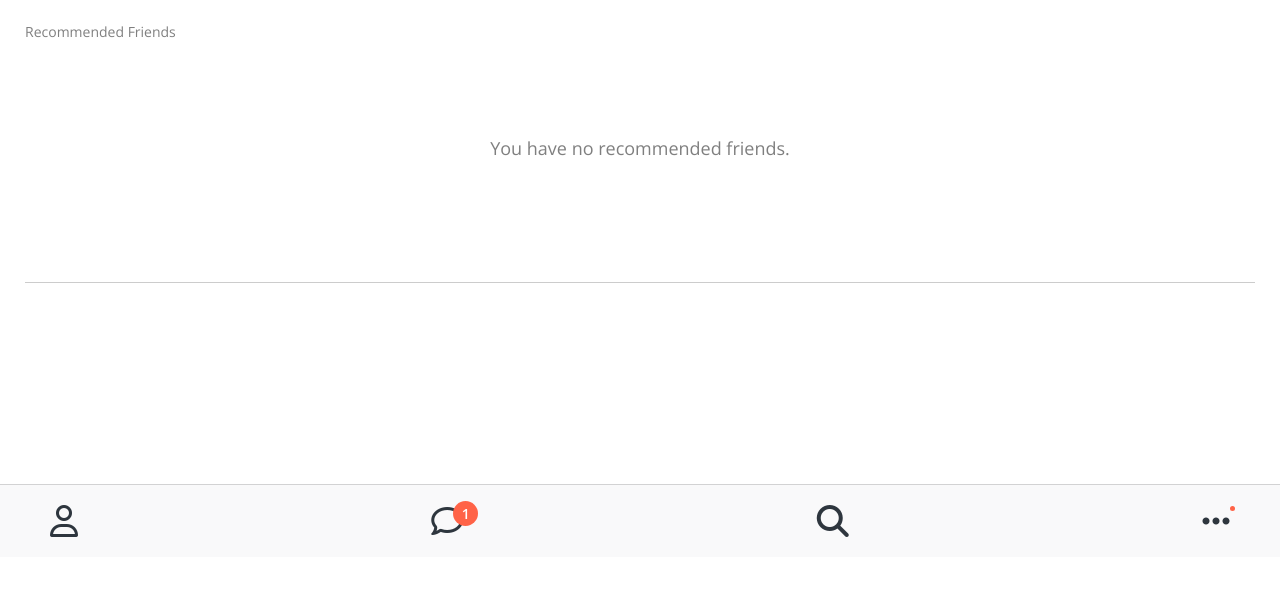
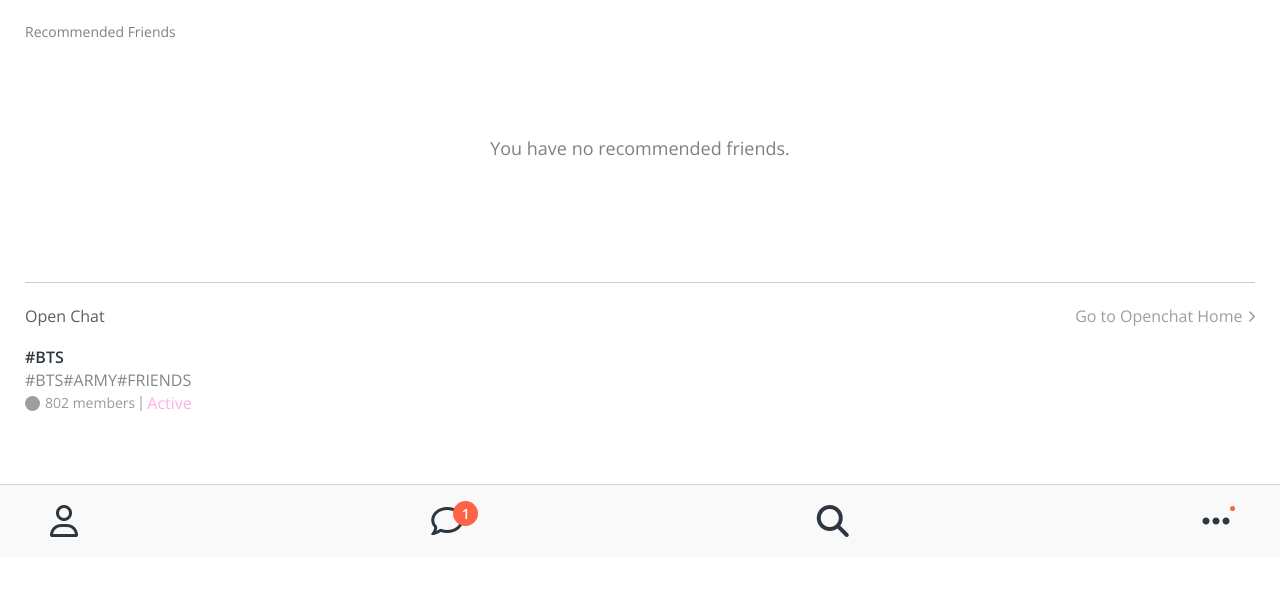
Before and after one commit to seunghyeokleeme/kokoa-talk, a web app: file find.html in a window 1280 px wide. Shown: the part 243-853 px from the top of the page. Run offline with its HTML, style and script files only (its server is not run), Linux system fonts and the light colour scheme; some libraries are stand-ins or nearby versions; grey boxes are pictures that could not be loaded.

Commit message:
#6.23 Find Screen Part Three

```diff
--- a/css/screens/find.css
+++ b/css/screens/find.css
@@ -36,3 +36,61 @@
   font-size: 18px;
   color: var(--gray);
 }
+
+.open-chat__header {
+  display: flex;
+  justify-content: space-between;
+  opacity: 0.8;
+  margin-bottom: 25px;
+}
+
+.open-chat__header span {
+  opacity: 0.6;
+}
+
+.open-chat__header i {
+  margin-left: 5px;
+}
+
+.open-post {
+  display: flex;
+}
+
+.open-post__title {
+  font-weight: 600;
+  margin-bottom: 7px;
+}
+
+.open-post__hashtags {
+  text-transform: uppercase;
+  opacity: 0.6;
+}
+
+.open-post__members {
+  margin-top: 7px;
+  display: flex;
+  align-items: center;
+}
+
+.open-post__members img {
+  width: 15px;
+  height: 15px;
+  border-radius: 50%;
+  margin-right: 5px;
+}
+
+.open-post__member-count {
+  opacity: 0.5;
+  font-size: 14px;
+}
+
+.open-post__members .divider {
+  width: 2px;
+  height: 15px;
+  margin: 0px 5px;
+  background-color: rgba(0, 0, 0, 0.2);
+}
+
+.open-post__member-status {
+  color: #ffb0e0;
+}
--- a/find.html
+++ b/find.html
@@ -58,6 +58,27 @@
         <h6 class="recommended-friends__title">Recommended Friends</h6>
         <span>You have no recommended friends.</span>
       </div>
+      <div class="open-chat">
+        <div class="open-chat__header">
+          <h4>Open Chat</h4>
+          <span
+            >Go to Openchat Home<i class="fas fa-chevron-right fa-xs"></i
+          ></span>
+        </div>
+        <div class="open-post">
+          <div class="open-post__column">
+            <h5 class="open-post__title">#BTS</h5>
+            <h6 class="open-post__hashtags">#bts#army#friends</h6>
+            <div class="open-post__members">
+              <img src="https://avatars1.githubusercontent.com/u/51715750" />
+              <spn class="open-post__member-count">802 members</spn>
+              <div class="divider"></div>
+              <span class="open-post__member-status">Active</span>
+            </div>
+          </div>
+          <div class="open-post__column"></div>
+        </div>
+      </div>
     </main>
     <nav class="nav">
       <ul class="nav__list">
```
